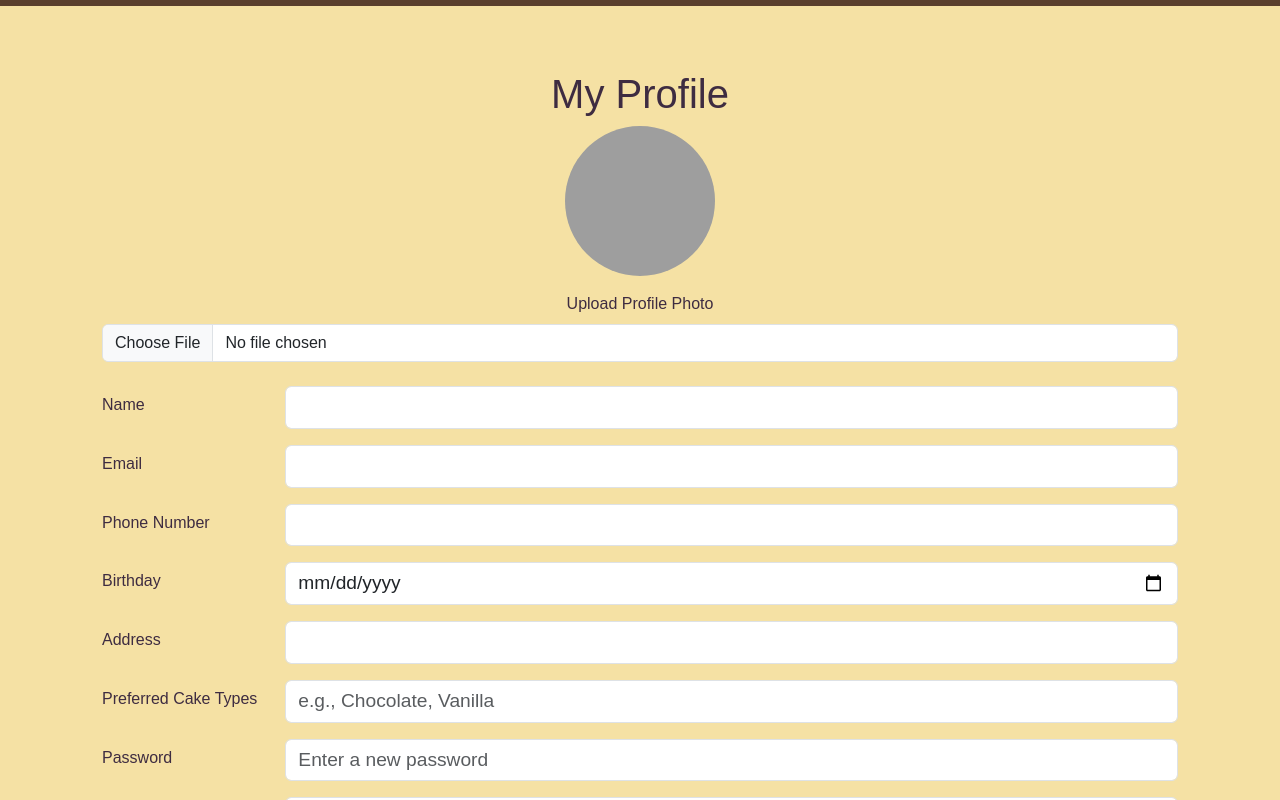
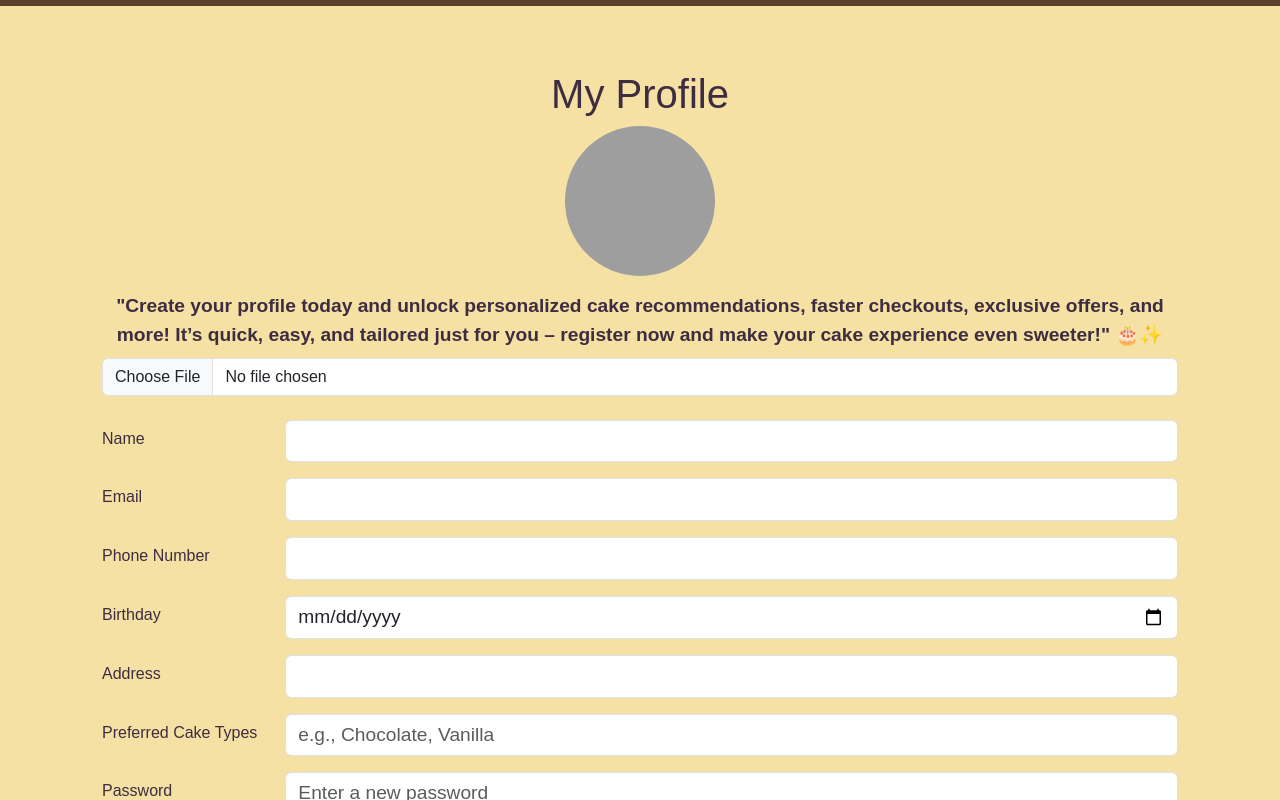
Before and after one commit to Cephas-Muhia/Webstack---Portfolio-Project, a React app in the folder creme-de-cake-app/creme-de-cake-frontend/: page /profile in a window 1280 px wide. Both pictures are taken after a click on the button "Edit Profile". Shown: the part 110-910 px from the top of the page. Built offline with nearby package versions, Linux system fonts and the light colour scheme; grey boxes are pictures that could not be loaded.

Commit message:
Added a message to encourage user registration

```diff
--- a/creme-de-cake-app/creme-de-cake-frontend/src/pages/Profile.js
+++ b/creme-de-cake-app/creme-de-cake-frontend/src/pages/Profile.js
@@ -70,8 +70,20 @@ const Profile = () => {
             style={{ borderRadius: '50%', width: '150px', height: '150px', objectFit: 'cover', marginBottom: '1rem' }}
           />
           {isEditing && (
-            <Form.Group controlId="formProfilePhoto" className="text-center">
-              <Form.Label style={{ fontFamily: 'Poppins, sans-serif', color: '#3e2c41' }}>Upload Profile Photo</Form.Label>
+            <Form.Group controlId="Registration" className="text-center">
+              <Form.Group controlId="Registration" className="text-center">
+  <Form.Label
+    style={{
+      fontFamily: 'Poppins, sans-serif',
+      color: '#3e2c41',
+      fontWeight: 'bold', // Bold font
+      fontSize: '1.2rem', // Optional: Increase font size for emphasis
+    }}
+  >
+    "Create your profile today and unlock personalized cake recommendations, faster checkouts, exclusive offers, and more! It’s quick, easy, and tailored just for you – register now and make your cake experience even sweeter!" 🎂✨
+  </Form.Label>
+</Form.Group>
+
               <Form.Control type="file" onChange={handlePhotoUpload} style={{ display: 'block', margin: 'auto' }} />
             </Form.Group>
           )}
```
Also changed, not shown: creme-de-cake-app/creme-de-cake-frontend/src/pages/Catalogue.js (line endings or trailing spaces).
